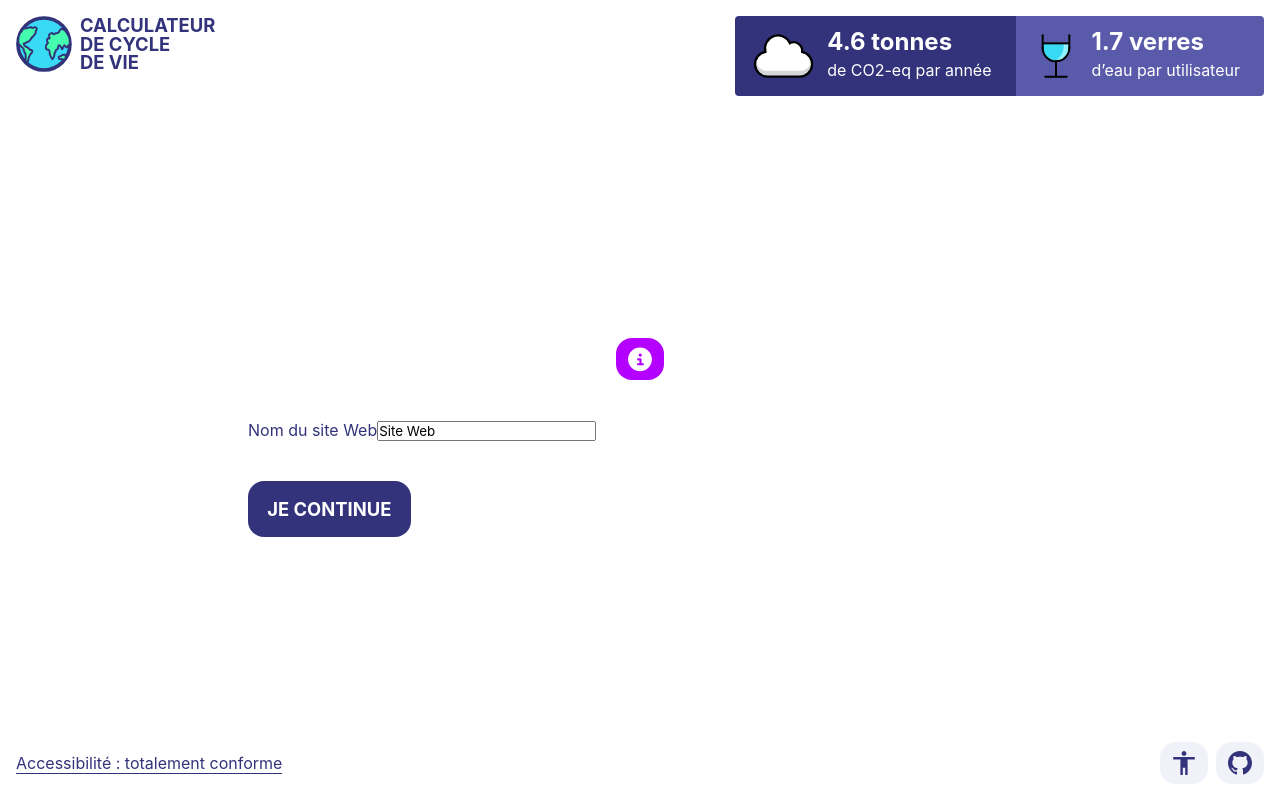
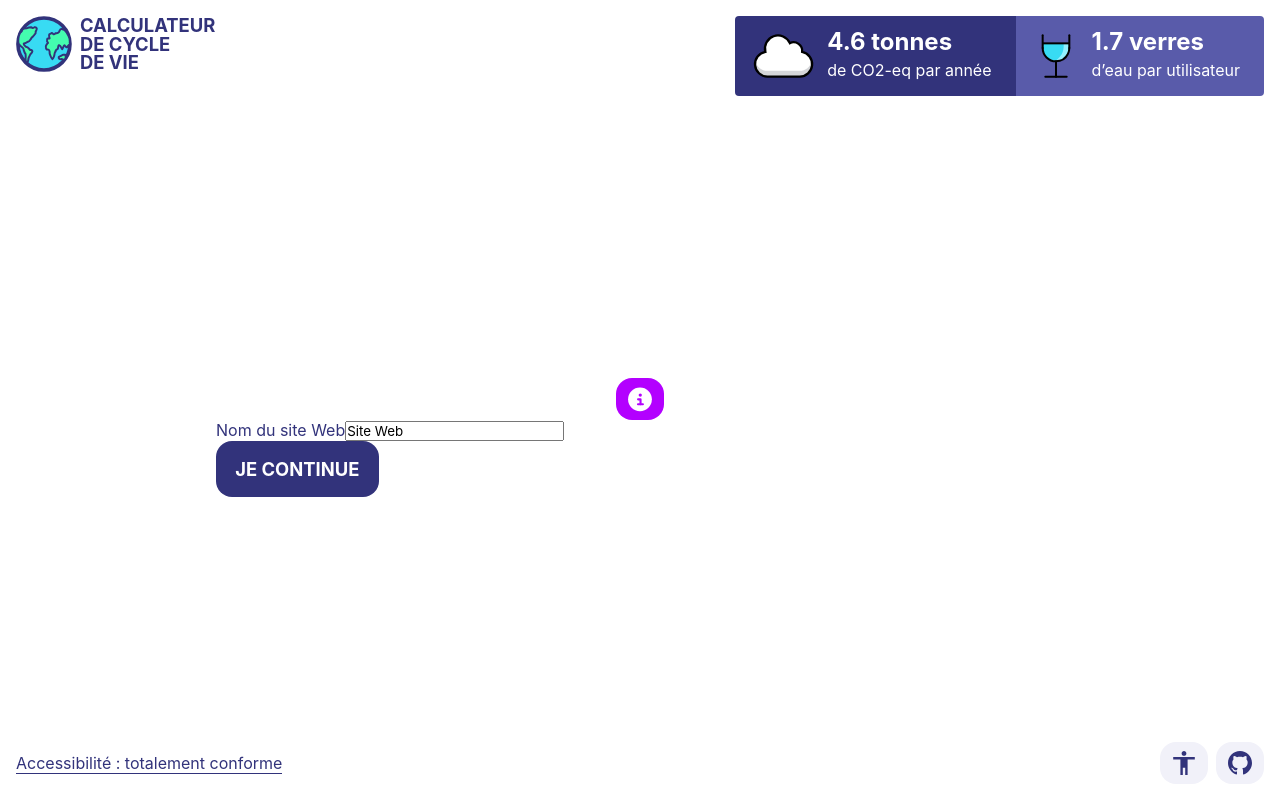
Before and after one commit to adrienloup/lcc, a React (Vite) app: page /lcc/question/site-web in a window 1280 px wide. Built offline with nearby package versions, Linux system fonts and the light colour scheme.

Commit message:
Initialize lcc project

```diff
--- a/src/styles/_layout.scss
+++ b/src/styles/_layout.scss
@@ -21,21 +21,12 @@
 .article {
   position: relative;
   z-index: 1;
-  max-width: 51rem;
+  max-width: 55rem;
   width: 100%;
   padding: 1rem;
-  transform-origin: 0 0;
+  transform-origin: 50% 0;
   animation: .25s Appear var(--ease);
   will-change: transform, opacity;
-
-  .wrapper {
-    display: flex;
-    margin-top: 2rem;
-  }
-}
-
-.form {
-  margin: 2.5rem 0;
 }
 
 .frame {
@@ -44,7 +35,21 @@
   background-color: var(--lightestColor);
 }
 
+.footing {
+  display: flex;
+  justify-content: center;
+  margin-top: 2rem;
+  transform-origin: 50% 0;
+  animation: .55s Appear var(--ease);
+  will-change: transform, opacity;
+}
+
+.form {
+  // margin: 2.5rem 0;
+}
+
 .resources {
+  list-style: none;
 
   .item {
     padding-bottom: .5rem;
@@ -77,6 +82,10 @@
 .models {
   display: flex;
   flex-flow: row wrap;
+  list-style: none;
+  transform-origin: 50% 0;
+  animation: .55s Appear var(--ease);
+  will-change: transform, opacity;
 
   .item {
     padding: 1rem 1rem 0 0;
@@ -89,8 +98,9 @@
     background-color: var(--darkColor);
     border-radius: .25rem;
     text-decoration: none;
+    line-height: 1.25rem;
     font-weight: bold;
-    font-size: 1.5rem;
+    font-size: 1.25rem;
     color: var(--neutralColor);
 
     &:active,
```
